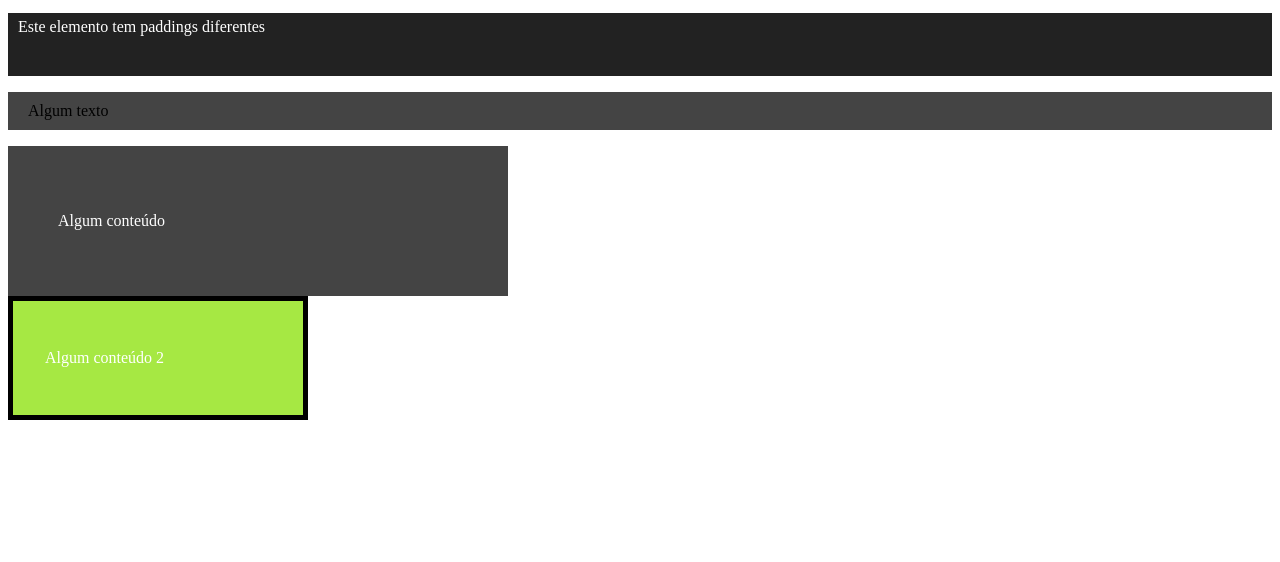
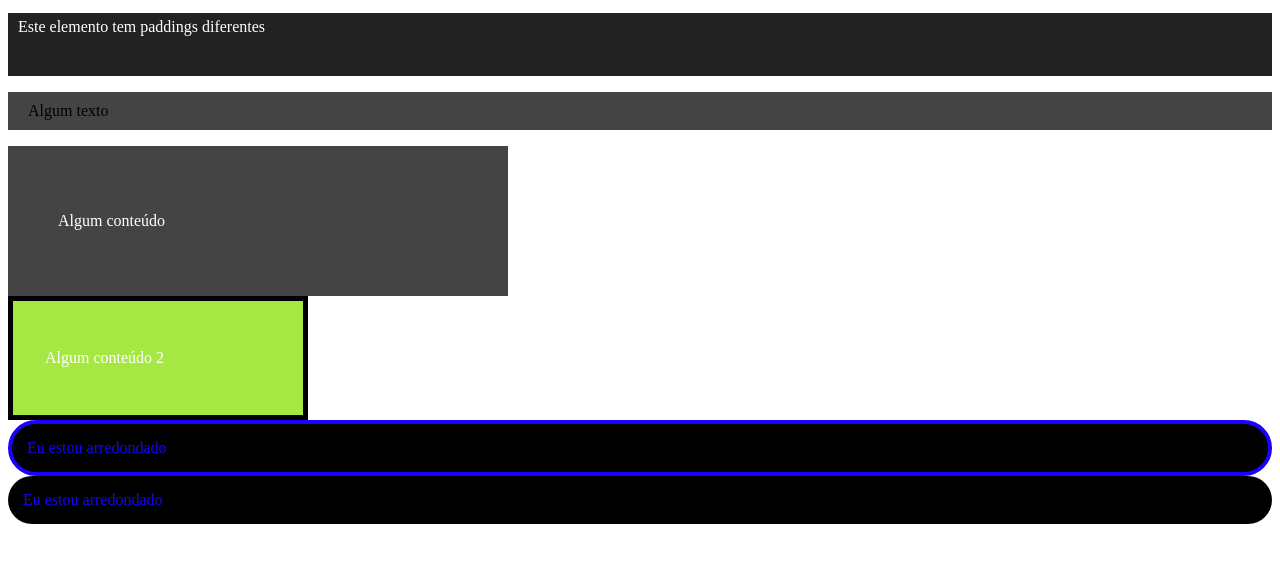
Before and after one commit to Caio-Lessaa/Estudos-de-HTML-e-CSS, a plain HTML site: page Intro/CSS/index.html in a window 1280 px wide. Shown: the part 2562-3124 px from the top of the page. Drawn offline with Linux system fonts and the light colour scheme.

Commit message:
Learning CSS

```diff
--- a/Intro/CSS/CSS/styles.css
+++ b/Intro/CSS/CSS/styles.css
@@ -135,3 +135,18 @@ h2 {
 
     border: 5px solid #000
 }
+
+.rounded-p {
+    border: 4px solid #1900ff;
+    background-color: #000;
+    color: #1900ff;
+    padding: 15px;
+    border-radius: 200px;
+}
+
+.rounded-p2 {
+    background-color: #000;
+    color: #1900ff;
+    padding: 15px;
+    border-radius: 200px;
+}
--- a/Intro/CSS/index.html
+++ b/Intro/CSS/index.html
@@ -112,7 +112,9 @@
     <p>Algum conteúdo 2</p>
   </div>
 
-
+  <!-- borda arredondada -->
+   <div class="rounded-p">Eu estou arredondado</div>
+   <div class="rounded-p2">Eu estou arredondado</div>
 </body>
 
 </html>
```
